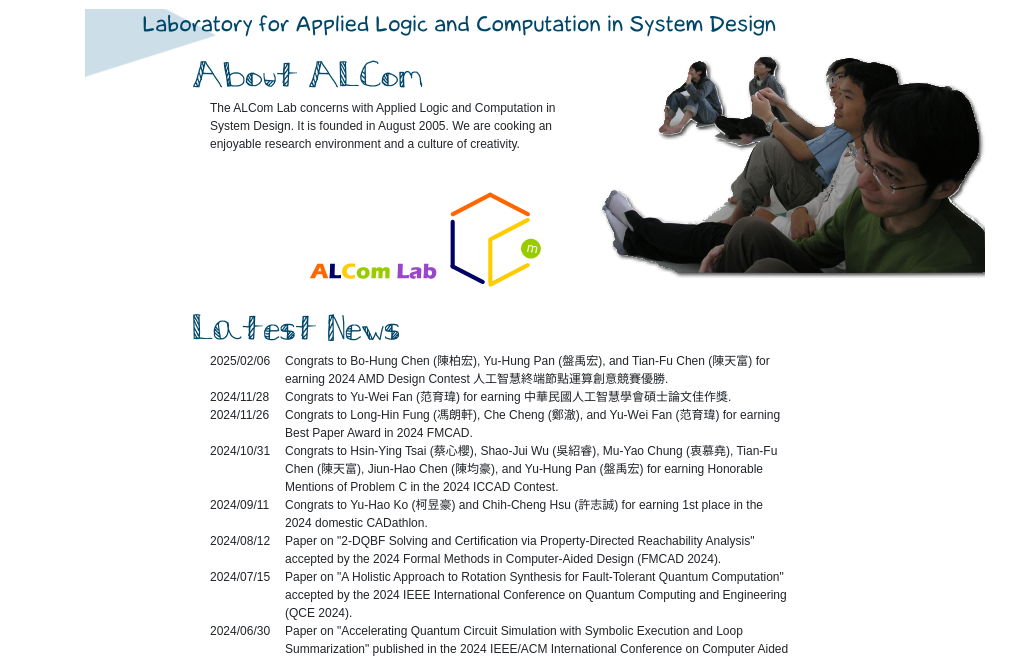
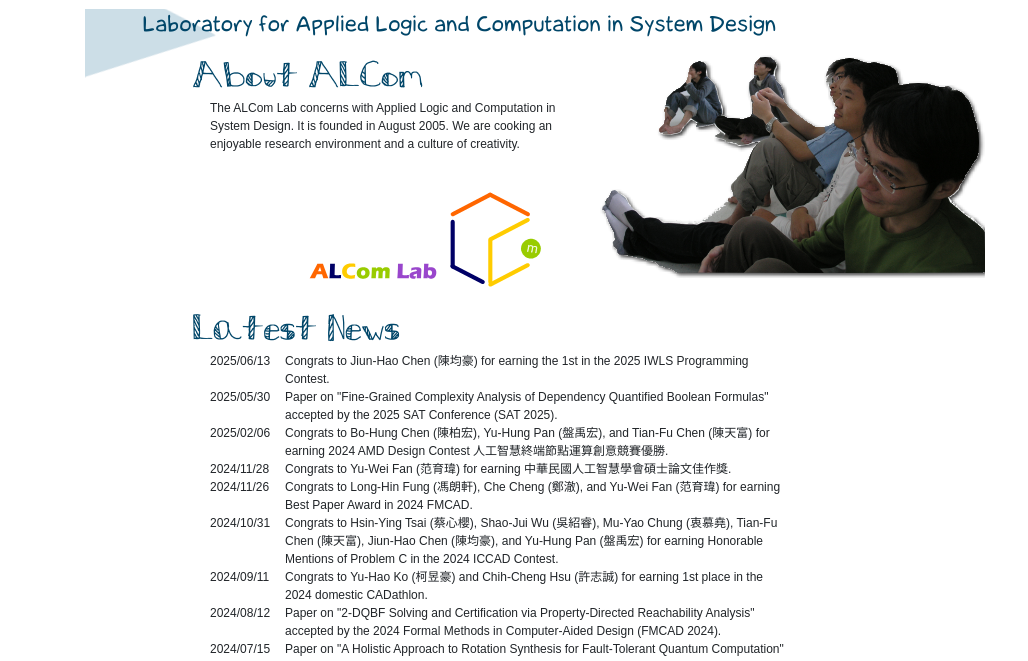
Before and after one commit to NTU-ALComLab/NTU-ALComLab.github.io, a plain HTML site: page index.html in a window 1280 px wide. Shown: the part 75-736 px from the top of the page, without its empty margins (0-1028 px from the left). Drawn offline with nearby package versions, Linux system fonts and the light colour scheme.

Commit message:
update0617: add news & people

```diff
--- a/src/news.json
+++ b/src/news.json
@@ -1,5 +1,13 @@
 const data = {
     "news": [
+        {
+            "date": "2025/06/13",
+            "info": "Congrats to Jiun-Hao Chen (陳均豪) for earning the 1st in the 2025 IWLS Programming Contest."
+        },
+        {
+            "date": "2025/05/30",
+            "info": "Paper on \"Fine-Grained Complexity Analysis of Dependency Quantified Boolean Formulas\" accepted by the 2025 SAT Conference (SAT 2025)."
+        },
         {
             "date": "2025/02/06",
             "info": "Congrats to Bo-Hung Chen (陳柏宏), Yu-Hung Pan (盤禹宏), and Tian-Fu Chen (陳天富) for earning 2024 AMD Design Contest 人工智慧終端節點運算創意競賽優勝."
```
Also changed, not shown: src/people.html (+2 -2 lines), assets/images/people/r13943149_Jung_Cheng.jpg (added).
